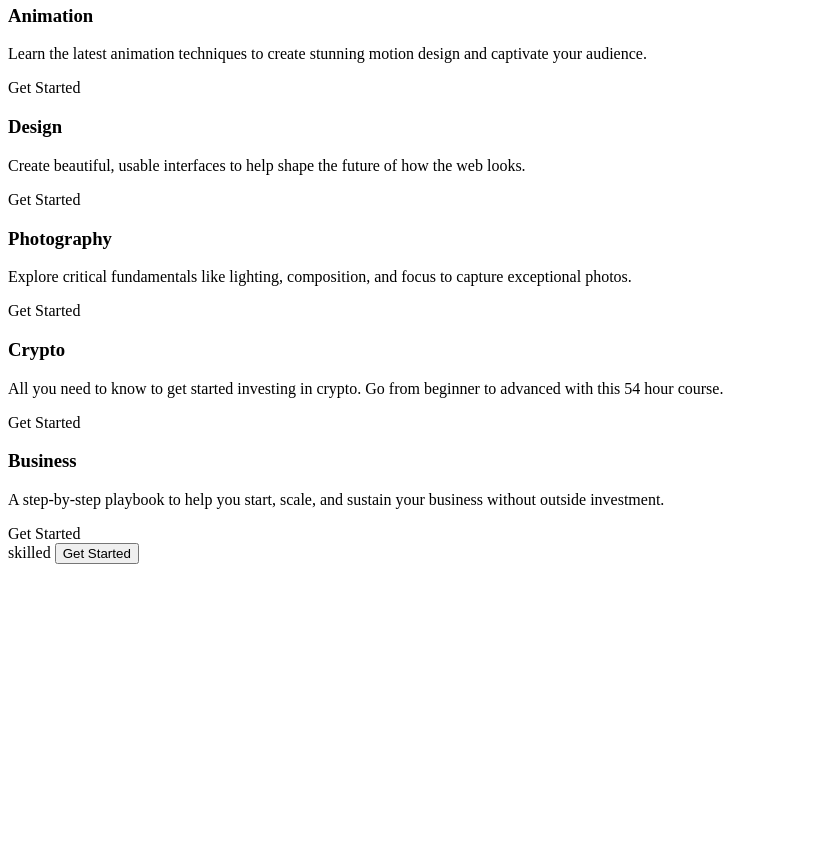
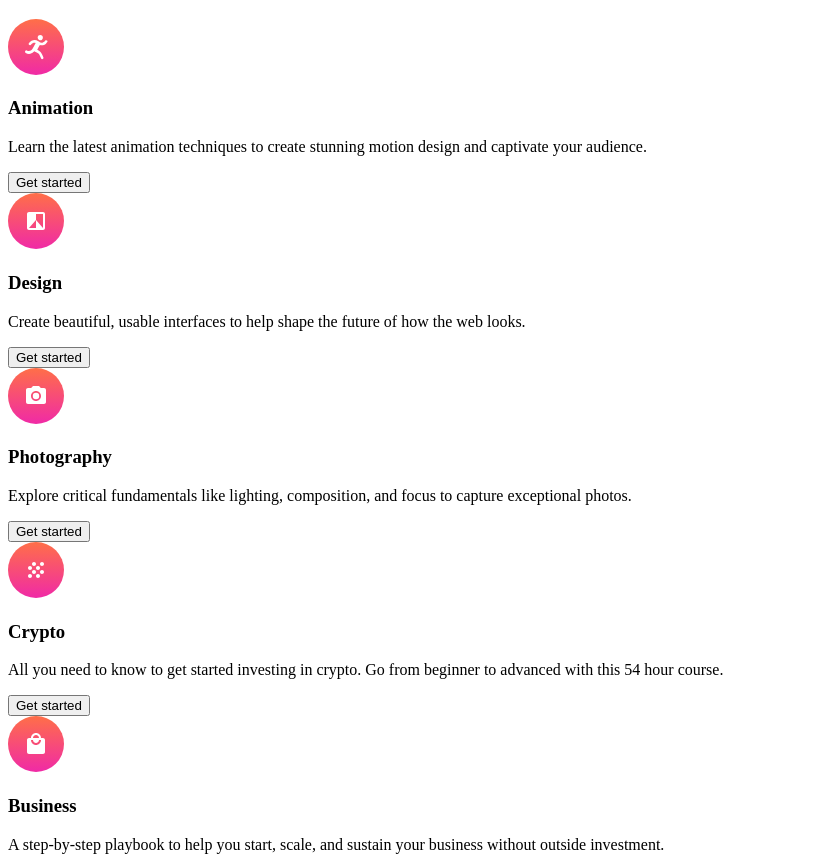
Before and after one commit to Jlovellealfeche/skilled-elearning-landing-page, a plain HTML site: page starter-code/index.html in a window 1280 px wide. Shown: the part 226-1093 px from the top of the page, without its empty margins (0-823 px from the left). Before the commit the page ends 800 px from the top, so only its background shows below. Drawn offline with Linux system fonts and the light colour scheme.

Commit message:
Update index.html

```diff
--- a/starter-code/index.html
+++ b/starter-code/index.html
@@ -12,7 +12,7 @@
   <div class="wrapper">
     <div class="header wrapper">
       <header>
-        <span>skilled</span>
+        <img src="/starter-code/assets/logo-dark.svg" alt="skilled logo with darkblue text">
         <button class="nav-btn">Get Started</button>
 
         <h1>Maximize skill, minimize budget</h1>
@@ -27,38 +27,43 @@
       <h2>Check out our most popular courses!</h2>
 
       <section>
+        <img src="/starter-code/assets/icon-animation.svg" alt="animation icon svg">
         <h3>Animation</h3>
         <p>Learn the latest animation techniques to create stunning motion
         design and captivate your audience. </p>
-        Get Started
+        <button class="section-btn">Get started</button>
       </section>
       <section>
+        <img src="/starter-code/assets/icon-design.svg" alt="design icon svg">
         <h3>Design</h3>
         <p>Create beautiful, usable interfaces to help shape the future of
         how the web looks.</p>
-        Get Started
+        <button class="section-btn">Get started</button>
       </section>
       <section>
+        <img src="/starter-code/assets/icon-photography.svg" alt="photography icon svg">
         <h3>Photography</h3>
         <p>Explore critical fundamentals like lighting, composition, and focus
         to capture exceptional photos.</p>
-        Get Started
+        <button class="section-btn">Get started</button>
       </section>
       <section>
+        <img src="/starter-code/assets/icon-crypto.svg" alt="crypto icon svg">
         <h3>Crypto</h3>
         <p>All you need to know to get started investing in crypto. Go from beginner
         to advanced with this 54 hour course.</p>
-        Get Started
+        <button class="section-btn">Get started</button>
       </section>
       <section>
+        <img src="/starter-code/assets/icon-business.svg" alt="animation icon svg">
         <h3>Business</h3>
         <p>A step-by-step playbook to help you start, scale, and sustain your business
         without outside investment.</p>
-        Get Started
+        <button class="section-btn">Get started</button>
       </section>
     </main>
     <footer>
-      <span>skilled</span>
+      <img src="/starter-code/assets/logo-light.svg" alt="skilled logo with dirtywhite text">
       <button>Get Started</button>
     </footer>
 
```
